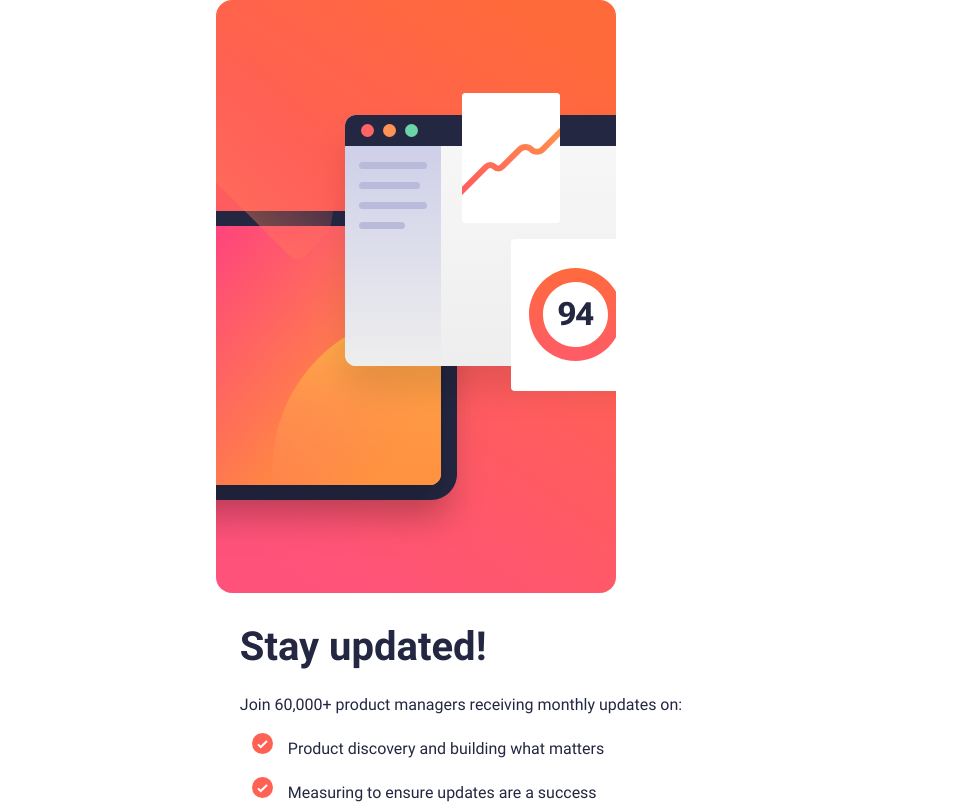
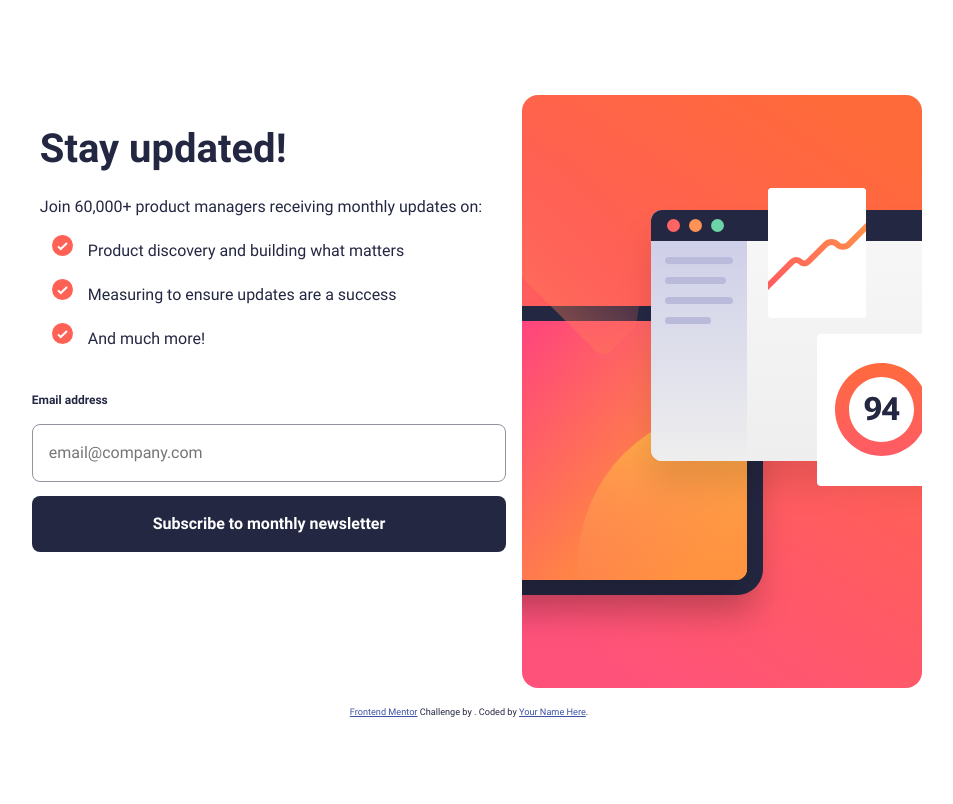
Before and after one commit to SerPet-eng/News_Letter_Sign_Up_With_Success_Message, a React (Vite) app: page / in a window 1280 px wide. Shown: the top 804 px of the page, without its empty margins (171-1124 px from the left). Built offline with nearby package versions, Linux system fonts and the light colour scheme.

Commit message:
Updating _content.scss
* Adding `<section>` element to encapsulate <Content /> and <Form />
for styling

* Adding $screen-desktop for variable inside of `.app`

* @media has been added for the desktop screen

```diff
--- a/src/components/SignUp.jsx
+++ b/src/components/SignUp.jsx
@@ -7,8 +7,10 @@ export default function SignUp() {
     <>
       <article className="app">
         <Image />
-        <Content />
-        <Form />
+        <section className="content">
+          <Content />
+          <Form />
+        </section>
       </article>
     </>
   );
--- a/src/components/theme/Image.jsx
+++ b/src/components/theme/Image.jsx
@@ -5,7 +5,7 @@ export default function Image() {
   return (
     <>
       <picture className="app__image">
-        <source media="(min-width: 800px)" srcSet={DesktopImage} />
+        <source media="(min-width: 500px)" srcSet={DesktopImage} />
         <img src={MobileImage} alt="An Illustration Image for Sign Up" />
       </picture>
     </>
--- a/src/css/style.css
+++ b/src/css/style.css
@@ -31,6 +31,10 @@ body {
   src: url("../../assets/fonts/Roboto-Regular.ttf");
 }
 /** ----- FONT_WEIGHT ----- **/
+.app {
+  display: flex;
+  flex-direction: column;
+}
 .app .app__content {
   display: grid;
   gap: 1rem;
@@ -49,6 +53,12 @@ body {
 .app .app__content .app__description li {
   list-style-image: url("../../assets/images/icon-list.svg");
   padding-left: 0.5rem;
+}
+@media screen and (min-width: 500px) {
+  .app {
+    flex-direction: row-reverse;
+    margin: 1rem;
+  }
 }
 
 .attribution {
--- a/src/scss/main/_content.scss
+++ b/src/scss/main/_content.scss
@@ -1,6 +1,9 @@
 @use '../variables/variable.scss' as *;
 
 .app {
+  $screen-desktop: 500px;
+  display: flex;
+  flex-direction: column;
   .app__content {
     display: grid;
     gap: 1rem;
@@ -21,5 +24,12 @@
         padding-left: 0.5rem;
       }
     }
+    // @media screen and (min-width: $screen-desktop) {
+    //   grid-template-columns: 1fr 1fr;
+    // }
+  }
+  @media screen and (min-width: $screen-desktop) {
+    flex-direction: row-reverse;
+    margin: 1rem;
   }
 }
```
Also changed, not shown: 1 other file (tests, documents, lock files or other folders).
